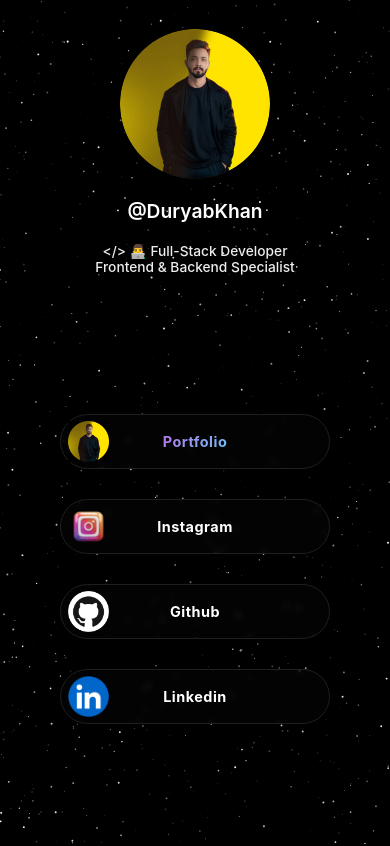
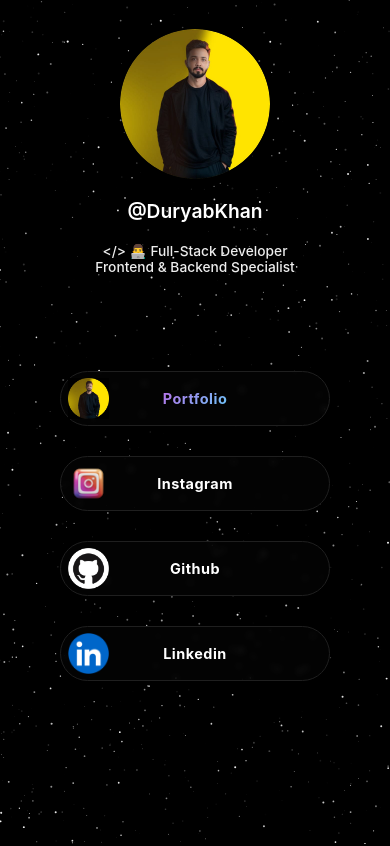
Before and after one commit to devduryab/social-app, a plain HTML site: page index.html in a window 390 px wide. Drawn offline with Linux system fonts and the light colour scheme.

Commit message:
minor changes done

```diff
--- a/style.css
+++ b/style.css
@@ -383,7 +383,7 @@ body{
     }
     .socialsSection{
         height: 40%;
-        margin: auto;
+        margin: 10rem auto;
     }
 
     .socialbuttons{
```
